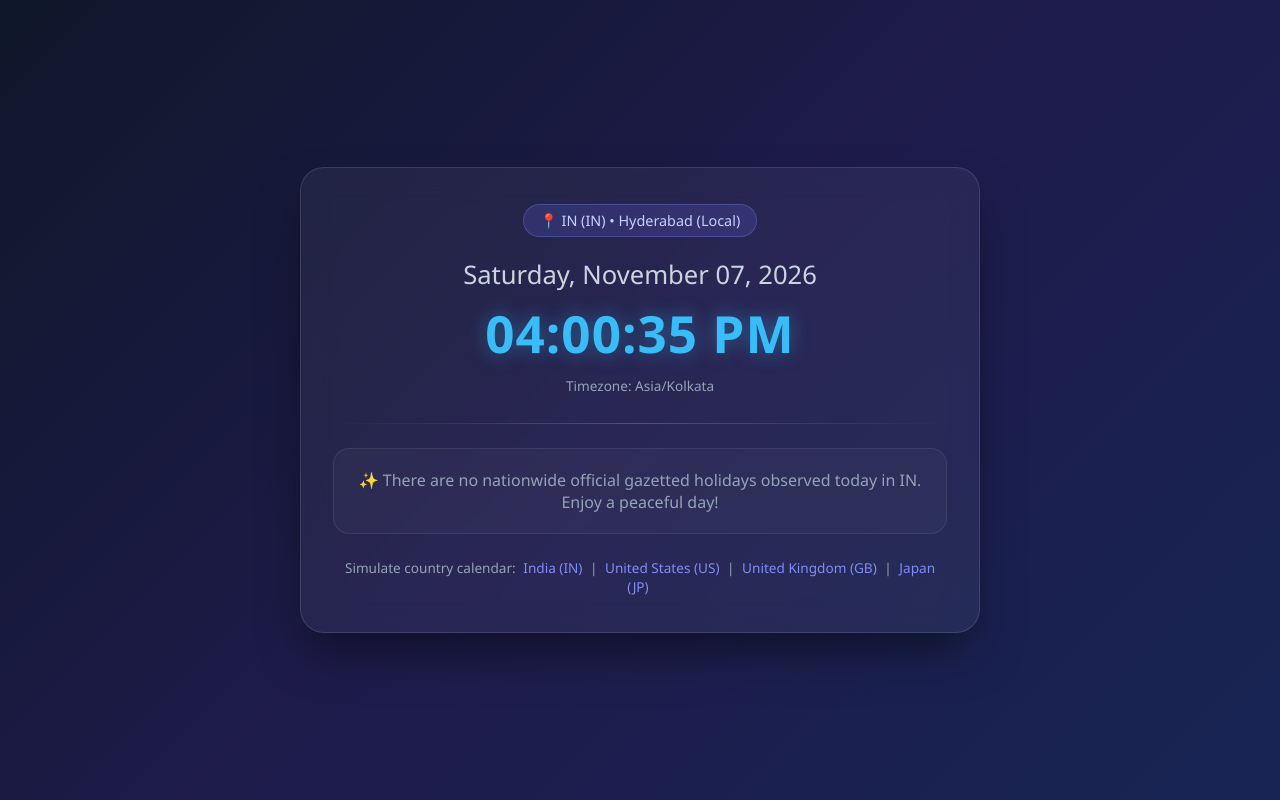
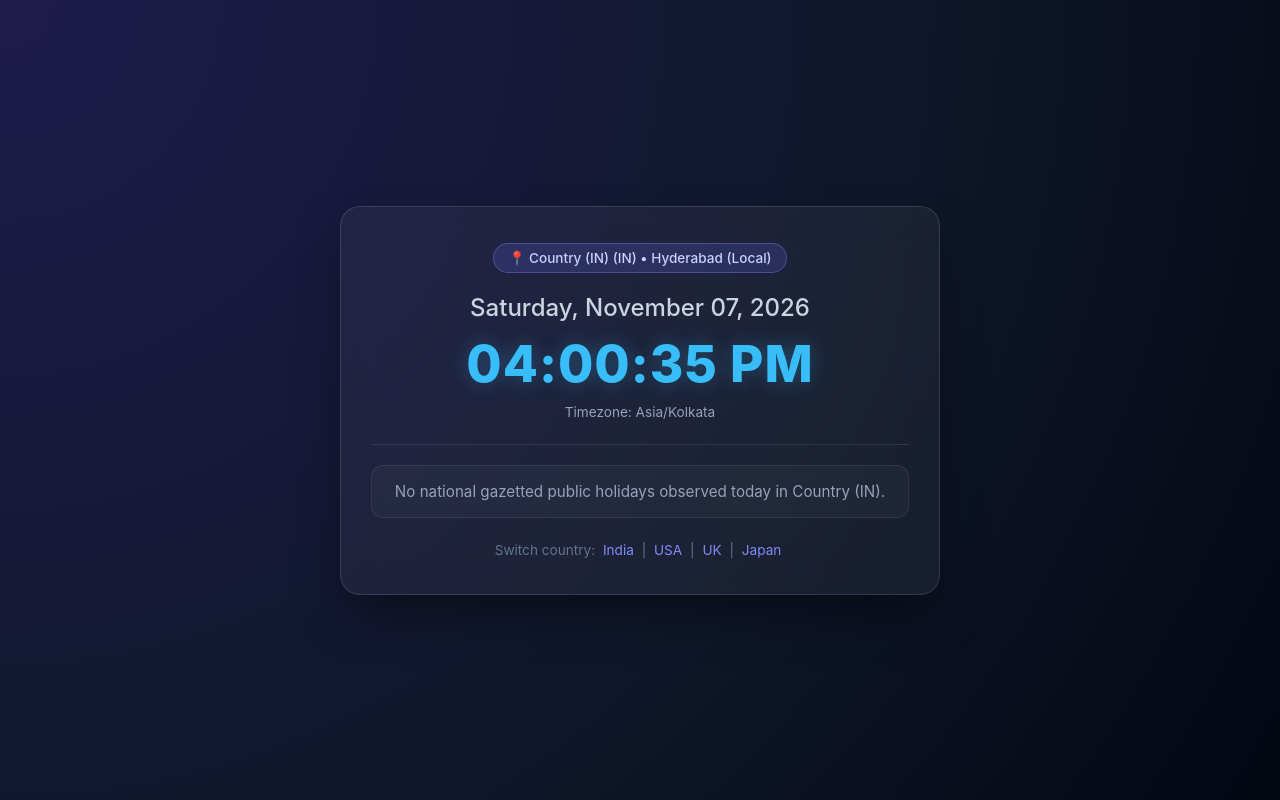
Before and after one commit to saiteja-devops-engineer/ci-cd-automation-project, a Flask app: page /?country=IN in a window 1280 px wide. Run offline with Flask 3, Linux system fonts and the light colour scheme; data that the repository does not hold is empty.

Commit message:
Complete country calendar app with distroless docker and updated jenkinsfile

```diff
--- a/flask_app/app.py
+++ b/flask_app/app.py
@@ -1,3 +1,4 @@
+import os
 from datetime import datetime
 import pytz
 import requests
@@ -5,102 +6,100 @@ from flask import Flask, render_template, request
 
 app = Flask(__name__)
 
-def get_client_location(client_ip):
-    """
-    Finds visitor country and timezone.
-    Defaults to India on localhost / private networks.
-    """
-    if not client_ip or client_ip in ("127.0.0.1", "localhost", "::1", "0.0.0.0"):
-        return {
-            "country_name": "India",
-            "country_code": "IN",
-            "timezone": "Asia/Kolkata",
-            "city": "Hyderabad (Local)"
-        }
+def resolve_location(client_ip):
+    """Detects visitor country code and timezone via IP geolocation."""
+    default_loc = {
+        "country_name": "India",
+        "country_code": "IN",
+        "timezone": "Asia/Kolkata",
+        "city": "Hyderabad (Local)"
+    }
+
+    # When testing locally, IP is 127.0.0.1 or localhost; skip external API
+    if not client_ip or client_ip in ("127.0.0.1", "localhost", "::1"):
+        return default_loc
 
     try:
-        res = requests.get(f"https://ipapi.co/{client_ip}/json/", timeout=4)
+        res = requests.get(f"https://ipapi.co/{client_ip}/json/", timeout=3)
         if res.status_code == 200:
             data = res.json()
-            if "country_code" in data:
+            if data.get("country_code"):
                 return {
                     "country_name": data.get("country_name", "Unknown Country"),
                     "country_code": data.get("country_code", "IN"),
                     "timezone": data.get("timezone", "UTC"),
                     "city": data.get("city", "Unknown City")
                 }
-    except Exception as e:
-        print(f"Location lookup error: {e}")
+    except Exception as err:
+        print(f"[Warn] IP geolocation failed: {err}")
 
-    return {
-        "country_name": "India",
-        "country_code": "IN",
-        "timezone": "Asia/Kolkata",
-        "city": "Unknown"
-    }
+    return default_loc
 
-def fetch_country_holidays(country_code, target_date):
-    """Fetches real-time holiday/festival data for the user's country."""
+def get_country_events(country_code, target_date):
+    """Fetches real-time holiday/observance data from public API."""
     year = target_date.year
-    date_str = target_date.strftime("%Y-%m-%d")
-    url = f"https://date.nager.at/api/v3/PublicHolidays/{year}/{country_code}"
+    formatted_date = target_date.strftime("%Y-%m-%d")
+    api_url = f"https://date.nager.at/api/v3/PublicHolidays/{year}/{country_code}"
 
-    today_holidays = []
-    upcoming_holidays = []
+    today_events = []
+    upcoming_events = []
 
     try:
-        response = requests.get(url, timeout=5)
-        if response.status_code == 200:
-            all_holidays = response.json()
-            for item in all_holidays:
-                h_date = item.get("date")
-                h_info = {
-                    "name": item.get("name"),
-                    "local_name": item.get("localName"),
-                    "date": h_date
+        resp = requests.get(api_url, timeout=4)
+        if resp.status_code == 200:
+            for ev in resp.json():
+                ev_date = ev.get("date")
+                event_obj = {
+                    "name": ev.get("name"),
+                    "local_name": ev.get("localName"),
+                    "date": ev_date
                 }
-                if h_date == date_str:
-                    today_holidays.append(h_info)
-                elif h_date > date_str:
-                    upcoming_holidays.append(h_info)
-    except Exception as e:
-        print(f"Holiday fetch error: {e}")
+                if ev_date == formatted_date:
+                    today_events.append(event_obj)
+                elif ev_date > formatted_date:
+                    upcoming_events.append(event_obj)
+    except Exception as err:
+        print(f"[Warn] Holiday API lookup failed: {err}")
 
-    return today_holidays, upcoming_holidays[:4]
+    return today_events, upcoming_events[:4]
 
 @app.route("/")
 def home():
-    # Detect IP address
-    user_ip = request.headers.get("X-Forwarded-For", request.remote_addr)
-    if user_ip and "," in user_ip:
-        user_ip = user_ip.split(",")[0].strip()
+    # 1. Determine user's real public IP
+    client_ip = request.headers.get("X-Forwarded-For", request.remote_addr)
+    if client_ip and "," in client_ip:
+        client_ip = client_ip.split(",")[0].strip()
 
-    location = get_client_location(user_ip)
+    location = resolve_location(client_ip)
 
-    # Allow testing other countries via URL: ?country=US or ?country=JP
-    override_code = request.args.get("country", "").upper()
-    if override_code:
-        location["country_code"] = override_code
-        location["country_name"] = override_code
+    # 2. Support optional manual query string override: /?country=US
+    country_override = request.args.get("country", "").strip().upper()
+    if country_override:
+        location["country_code"] = country_override
+        location["country_name"] = f"Country ({country_override})"
 
-    # Calculate current local time
+    # 3. Calculate timezone-aware local date and time
     try:
-        user_tz = pytz.timezone(location["timezone"])
+        local_tz = pytz.timezone(location["timezone"])
     except pytz.UnknownTimeZoneError:
-        user_tz = pytz.UTC
+        local_tz = pytz.UTC
 
-    now_local = datetime.now(user_tz)
-    today_holidays, upcoming = fetch_country_holidays(location["country_code"], now_local.date())
+    now_local = datetime.now(local_tz)
+    today_events, upcoming_events = get_country_events(
+        location["country_code"],
+        now_local.date()
+    )
 
     return render_template(
         "home.html",
         location=location,
-        local_date_str=now_local.strftime("%A, %B %d, %Y"),
-        local_time_str=now_local.strftime("%I:%M:%S %p"),
+        local_date=now_local.strftime("%A, %B %d, %Y"),
+        local_time=now_local.strftime("%I:%M:%S %p"),
         timezone=location["timezone"],
-        today_holidays=today_holidays,
-        upcoming_holidays=upcoming
+        today_events=today_events,
+        upcoming_events=upcoming_events
     )
 
 if __name__ == "__main__":
-    app.run(host="0.0.0.0", port=5000)
+    # Host 0.0.0.0 is mandatory for Docker port forwarding to work
+    app.run(host="0.0.0.0", port=5000, debug=False)
--- a/flask_app/templates/home.html
+++ b/flask_app/templates/home.html
@@ -4,17 +4,17 @@
 <head>
     <meta charset="UTF-8">
     <meta name="viewport" content="width=device-width, initial-scale=1.0">
-    <title>Today's Special & Calendar</title>
+    <title>Today's Calendar & Special Observances</title>
     <style>
         * {
             box-sizing: border-box;
             margin: 0;
             padding: 0;
-            font-family: 'Segoe UI', Tahoma, Geneva, Verdana, sans-serif;
+            font-family: -apple-system, BlinkMacSystemFont, 'Segoe UI', Roboto, Helvetica, Arial, sans-serif;
         }
 
         body {
-            background: linear-gradient(135deg, #0f172a 0%, #1e1b4b 50%, #172554 100%);
+            background: radial-gradient(circle at top left, #1e1b4b, #0f172a 60%, #030712);
             min-height: 100vh;
             color: #f8fafc;
             display: flex;
@@ -23,102 +23,99 @@
             padding: 24px 16px;
         }
 
-        .container {
-            max-width: 680px;
+        .calendar-card {
+            background: rgba(255, 255, 255, 0.05);
+            backdrop-filter: blur(18px);
+            -webkit-backdrop-filter: blur(18px);
+            border: 1px solid rgba(255, 255, 255, 0.12);
+            border-radius: 20px;
+            padding: 36px 30px;
+            max-width: 600px;
             width: 100%;
-            background: rgba(255, 255, 255, 0.05);
-            backdrop-filter: blur(16px);
-            border: 1px solid rgba(255, 255, 255, 0.12);
-            border-radius: 24px;
-            padding: 36px 32px;
+            text-align: center;
             box-shadow: 0 25px 50px -12px rgba(0, 0, 0, 0.5);
-            text-align: center;
         }
 
-        .location-pill {
-            display: inline-flex;
-            align-items: center;
-            gap: 8px;
+        .location-tag {
+            display: inline-block;
             background: rgba(99, 102, 241, 0.2);
-            border: 1px solid rgba(129, 140, 248, 0.3);
+            border: 1px solid rgba(129, 140, 248, 0.35);
             color: #c7d2fe;
-            padding: 6px 16px;
-            border-radius: 50px;
-            font-size: 0.9rem;
+            padding: 6px 14px;
+            border-radius: 20px;
+            font-size: 0.85rem;
             margin-bottom: 20px;
+            font-weight: 500;
         }
 
         .date-display {
-            font-size: 1.6rem;
+            font-size: 1.5rem;
+            color: #cbd5e1;
             font-weight: 500;
-            color: #cbd5e1;
-            margin-bottom: 6px;
         }
 
-        .time-display {
+        .clock-display {
             font-size: 3.2rem;
+            font-weight: 800;
+            color: #38bdf8;
+            letter-spacing: 1px;
+            margin: 10px 0;
+            text-shadow: 0 0 20px rgba(56, 189, 248, 0.3);
+        }
+
+        .tz-label {
+            color: #94a3b8;
+            font-size: 0.85rem;
+            margin-bottom: 24px;
+        }
+
+        hr {
+            border: none;
+            border-top: 1px solid rgba(255, 255, 255, 0.1);
+            margin: 20px 0;
+        }
+
+        .celebration-box {
+            background: linear-gradient(135deg, rgba(234, 179, 8, 0.15), rgba(202, 138, 4, 0.05));
+            border: 1px solid rgba(250, 204, 21, 0.4);
+            border-radius: 14px;
+            padding: 20px;
+            margin-bottom: 12px;
+        }
+
+        .celebration-label {
+            background: #eab308;
+            color: #422006;
             font-weight: 700;
-            letter-spacing: 1px;
-            color: #38bdf8;
-            text-shadow: 0 0 20px rgba(56, 189, 248, 0.4);
+            font-size: 0.72rem;
+            padding: 4px 10px;
+            border-radius: 12px;
+            text-transform: uppercase;
+            letter-spacing: 0.8px;
+            display: inline-block;
             margin-bottom: 8px;
         }
 
-        .tz-caption {
-            font-size: 0.85rem;
-            color: #94a3b8;
-            margin-bottom: 28px;
+        .event-title {
+            font-size: 1.6rem;
+            color: #fef08a;
+            font-weight: 700;
         }
 
-        .divider {
-            height: 1px;
-            background: linear-gradient(90deg, transparent, rgba(255, 255, 255, 0.2), transparent);
-            margin: 24px 0;
+        .event-subtitle {
+            font-size: 1.05rem;
+            color: #fde047;
+            font-style: italic;
+            margin-top: 4px;
         }
 
-        .celebration-card {
-            background: linear-gradient(135deg, rgba(245, 158, 11, 0.15), rgba(217, 119, 6, 0.05));
-            border: 1px solid rgba(251, 191, 36, 0.4);
-            border-radius: 18px;
-            padding: 24px;
-            margin-bottom: 20px;
-            box-shadow: 0 0 30px rgba(245, 158, 11, 0.15);
-        }
-
-        .celebration-badge {
-            background: #f59e0b;
-            color: #1a1003;
-            font-weight: 700;
-            font-size: 0.75rem;
-            padding: 4px 12px;
-            border-radius: 20px;
-            text-transform: uppercase;
-            letter-spacing: 1px;
-            display: inline-block;
-            margin-bottom: 12px;
-        }
-
-        .holiday-title {
-            font-size: 1.8rem;
-            font-weight: 700;
-            color: #fef08a;
-            margin-bottom: 6px;
-        }
-
-        .local-name {
-            font-size: 1.1rem;
-            color: #fed7aa;
-            font-style: italic;
-        }
-
-        .no-holiday {
+        .no-event-box {
             background: rgba(255, 255, 255, 0.03);
             border: 1px solid rgba(255, 255, 255, 0.08);
-            border-radius: 16px;
-            padding: 20px;
+            border-radius: 12px;
+            padding: 16px;
             color: #94a3b8;
-            font-size: 1rem;
-            margin-bottom: 20px;
+            font-size: 0.95rem;
         }
 
         .upcoming-section {
@@ -127,43 +124,43 @@
         }
 
         .upcoming-section h4 {
-            font-size: 1rem;
+            font-size: 0.85rem;
             color: #cbd5e1;
-            margin-bottom: 12px;
             text-transform: uppercase;
             letter-spacing: 0.8px;
+            margin-bottom: 10px;
         }
 
-        .upcoming-item {
+        .upcoming-row {
             display: flex;
             justify-content: space-between;
             align-items: center;
             padding: 10px 14px;
             background: rgba(255, 255, 255, 0.04);
             border-radius: 10px;
-            margin-bottom: 8px;
-            font-size: 0.95rem;
+            margin-bottom: 6px;
+            font-size: 0.92rem;
         }
 
         .upcoming-date {
             color: #38bdf8;
+            font-weight: 600;
             font-size: 0.85rem;
-            font-weight: 600;
         }
 
-        .switcher {
+        .quick-switch {
             margin-top: 24px;
             font-size: 0.85rem;
-            color: #94a3b8;
+            color: #64748b;
         }
 
-        .switcher a {
+        .quick-switch a {
             color: #818cf8;
             text-decoration: none;
             margin: 0 4px;
         }
 
-        .switcher a:hover {
+        .quick-switch a:hover {
             text-decoration: underline;
         }
     </style>
@@ -171,70 +168,68 @@
 
 <body>
 
-    <div class="container">
-        <!-- User Location Badge -->
-        <div class="location-pill">
+    <div class="calendar-card">
+        <div class="location-tag">
             📍 {{ location.country_name }} ({{ location.country_code }})
-            {% if location.city and location.city != "Unknown" %} • {{ location.city }}{% endif %}
+            {% if location.city and location.city != "Unknown City" %} • {{ location.city }}{% endif %}
         </div>
 
-        <!-- Date & Live Time -->
-        <div class="date-display">{{ local_date_str }}</div>
-        <div class="time-display" id="clock">{{ local_time_str }}</div>
-        <div class="tz-caption">Timezone: {{ timezone }}</div>
+        <div class="date-display">{{ local_date }}</div>
+        <div class="clock-display" id="live-clock">{{ local_time }}</div>
+        <div class="tz-label">Timezone: {{ timezone }}</div>
 
-        <div class="divider"></div>
+        <hr>
 
-        <!-- Today's Special / Festivals -->
-        {% if today_holidays %}
-        {% for holiday in today_holidays %}
-        <div class="celebration-card">
-            <span class="celebration-badge">🎉 Special Day Today</span>
-            <h2 class="holiday-title">{{ holiday.name }}</h2>
-            {% if holiday.local_name and holiday.local_name != holiday.name %}
-            <p class="local-name">"{{ holiday.local_name }}"</p>
+        <div class="specialty-container">
+            {% if today_events %}
+            {% for ev in today_events %}
+            <div class="celebration-box">
+                <span class="celebration-label">🎉 Today's Observance</span>
+                <h2 class="event-title">{{ ev.name }}</h2>
+                {% if ev.local_name and ev.local_name != ev.name %}
+                <p class="event-subtitle">"{{ ev.local_name }}"</p>
+                {% endif %}
+            </div>
+            {% endfor %}
+            {% else %}
+            <div class="no-event-box">
+                No national gazetted public holidays observed today in {{ location.country_name }}.
+            </div>
             {% endif %}
         </div>
-        {% endfor %}
-        {% else %}
-        <div class="no-holiday">
-            ✨ There are no nationwide official gazetted holidays observed today in {{ location.country_name }}. Enjoy a
-            peaceful day!
-        </div>
-        {% endif %}
 
-        <!-- Next Upcoming Observances in this Country -->
-        {% if upcoming_holidays %}
+        {% if upcoming_events %}
         <div class="upcoming-section">
-            <h4>Next Upcoming Observances in {{ location.country_name }}:</h4>
-            {% for item in upcoming_holidays %}
-            <div class="upcoming-item">
-                <span>{{ item.name }}</span>
-                <span class="upcoming-date">{{ item.date }}</span>
+            <h4>Next Upcoming Observances:</h4>
+            {% for ev in upcoming_events %}
+            <div class="upcoming-row">
+                <span>{{ ev.name }}</span>
+                <span class="upcoming-date">{{ ev.date }}</span>
             </div>
             {% endfor %}
         </div>
         {% endif %}
 
-        <!-- Quick country test links -->
-        <div class="switcher">
-            Simulate country calendar:
-            <a href="/?country=IN">India (IN)</a> |
-            <a href="/?country=US">United States (US)</a> |
-            <a href="/?country=GB">United Kingdom (GB)</a> |
-            <a href="/?country=JP">Japan (JP)</a>
+        <div class="quick-switch">
+            Switch country:
+            <a href="/?country=IN">India</a> |
+            <a href="/?country=US">USA</a> |
+            <a href="/?country=GB">UK</a> |
+            <a href="/?country=JP">Japan</a>
         </div>
     </div>
 
-    <!-- Client-side live clock incrementer -->
     <script>
-        function updateClock() {
+        function updateLiveClock() {
             const now = new Date();
-            // Formats to 12-hour AM/PM matching local timezone
-            const timeString = now.toLocaleTimeString([], { hour: '2-digit', minute: '2-digit', second: '2-digit', hour12: true });
-            document.getElementById('clock').textContent = timeString;
+            document.getElementById('live-clock').innerText = now.toLocaleTimeString([], {
+                hour: '2-digit',
+                minute: '2-digit',
+                second: '2-digit',
+                hour12: true
+            });
         }
-        setInterval(updateClock, 1000);
+        setInterval(updateLiveClock, 1000);
     </script>
 </body>
 
```
Also changed, not shown: flask_app/requirements.txt (+8 -3 lines), 2 other files.
